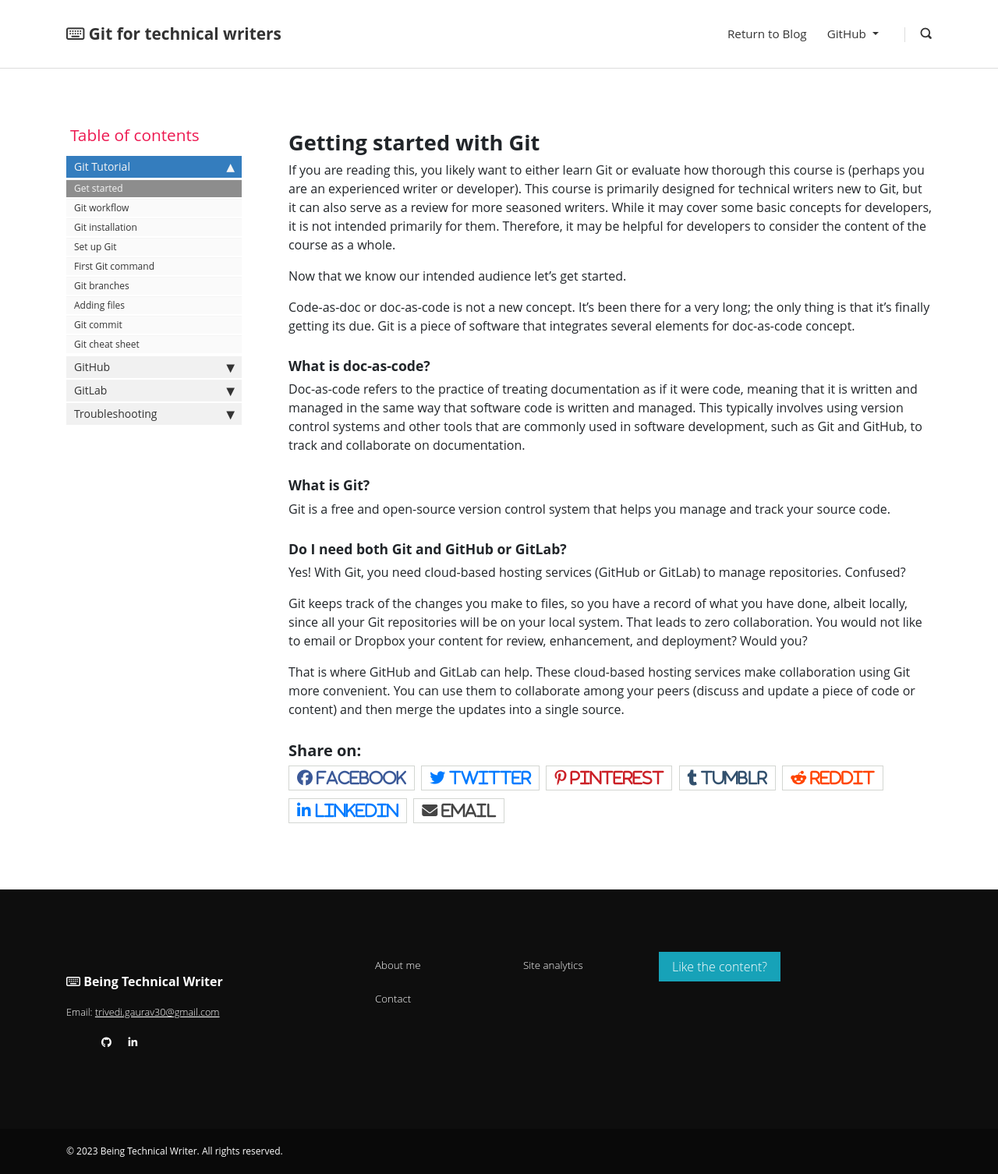
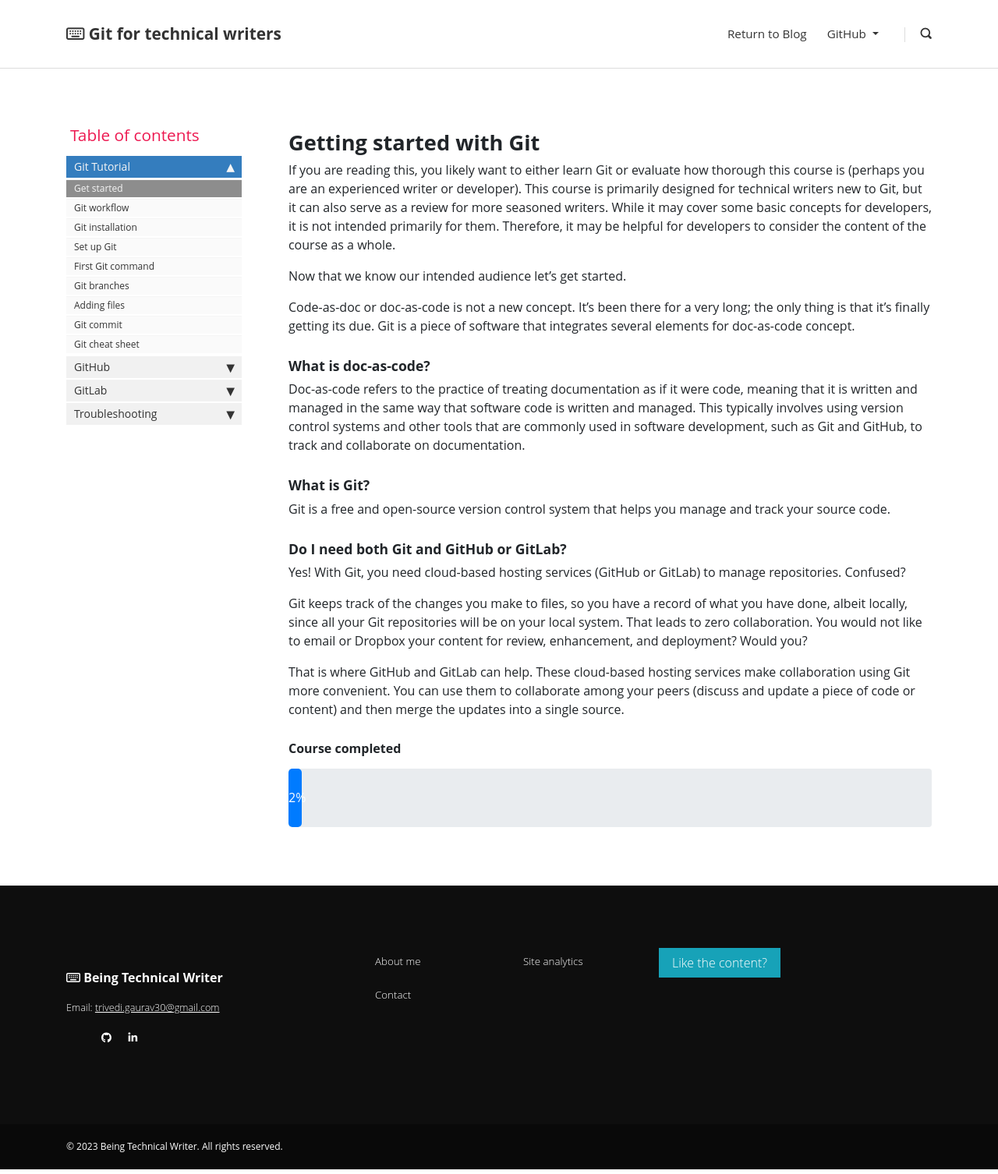
Before and after one commit to gautriv/gitfortechnicalwriters, a Jekyll site: the page built from index.md, in a window 1280 px wide. Shown: the whole page at 78% size. Built offline with Jekyll 4.4.1, drawn with Linux system fonts in a browser that asks for light colours; nearby versions of some CDN libraries; comment, search, counter and statistics services are not loaded.

Commit message:
Updated layout

```diff
--- /dev/null
+++ b/_includes/progress.html
@@ -0,0 +1,6 @@
+<!-- Progress Bar -->
+<div class="progress mt-3">
+    <div class="progress-bar progress-bar-animated" role="progressbar" style="width: {{ page.completed }}%"
+        aria-valuenow="{{ page.completed }}" aria-valuemin="0" aria-valuemax="100">{{ page.completed
+        }}%</div>
+</div>
--- a/_includes/share_bar.html
+++ /dev/null
@@ -1,48 +0,0 @@
-<div id="share-bar">
-
-    <h5>Share on:</h5>
-
-    <div class="share-buttons">
-        <a  href="https://www.facebook.com/sharer/sharer.php?u={{ site.url }}{{ site.baseurl }}{{ page.url }}"
-            onclick="window.open(this.href, 'pop-up', 'left=20,top=20,width=500,height=500,toolbar=1,resizable=0'); return false;"
-            title="Share on Facebook" >
-            <i class="fa fa-facebook-official share-button"> facebook</i>
-        </a>
-
-        <a  href="https://twitter.com/intent/tweet?text={{ page.title }}&url={{ site.url }}{{ site.baseurl }}{{ page.url }}"
-            onclick="window.open(this.href, 'pop-up', 'left=20,top=20,width=500,height=500,toolbar=1,resizable=0'); return false;"
-            title="Share on Twitter" >
-            <i class="fa fa-twitter share-button"> twitter</i>
-        </a>
-
-        <a  href="https://www.pinterest.com/pin/create/button/?url={{ site.url }}{{ site.baseurl }}{{ page.url }}"
-            onclick="window.open(this.href, 'pop-up', 'left=20,top=20,width=900,height=500,toolbar=1,resizable=0'); return false;"
-            title="Share on Pinterest" >
-            <i class="fa fa-pinterest-p share-button"> pinterest</i>
-        </a>
-
-        <a  href="https://www.tumblr.com/share/link?url={{ site.url }}{{ site.baseurl }}{{ page.url }}"
-            onclick="window.open(this.href, 'pop-up', 'left=20,top=20,width=900,height=500,toolbar=1,resizable=0'); return false;"
-            title="Share on Tumblr" >
-            <i class="fa fa-tumblr share-button"> tumblr</i>
-        </a>
-
-        <a  href="http://www.reddit.com/submit?url={{ site.url }}{{ site.baseurl }}{{ page.url }}"
-            onclick="window.open(this.href, 'pop-up', 'left=20,top=20,width=900,height=500,toolbar=1,resizable=0'); return false;"
-            title="Share on Reddit" >
-            <i class="fa fa-reddit-alien share-button"> reddit</i>
-        </a>
-
-        <a  href="https://www.linkedin.com/shareArticle?mini=true&url={{ site.url }}{{ site.baseurl }}{{ page.url }}&title={{ page.title }}&summary={{ page.description }}&source={{ site.title }}"
-            onclick="window.open(this.href, 'pop-up', 'left=20,top=20,width=500,height=500,toolbar=1,resizable=0'); return false;"
-            title="Share on LinkedIn" >
-            <i class="fa fa-linkedin share-button"> linkedin</i>
-        </a>
-
-        <a  href="mailto:?subject={{ page.title }}&amp;body=Check out this site {{ site.url }}{{ site.baseurl }}{{ page.url }}"
-            title="Share via Email" >
-            <i class="fa fa-envelope share-button"> email</i>
-        </a>
-    </div>
-
-</div>
--- a/_layouts/page.html
+++ b/_layouts/page.html
@@ -10,7 +10,8 @@ layout: default
 
     {{content}}
 
-    {% include share_bar.html %}
+    <h6>Course completed</h6>
+    {% include progress.html %}
     {% include disqus.html %}
 
 </div>
--- a/css/custom.css
+++ b/css/custom.css
@@ -186,3 +186,78 @@ button.btn {
   padding-bottom: 50px !important;
   padding-left: 50px !important;
 }
+
+/* Progress Bar */
+
+
+
+
+.progress {
+
+  height: auto;
+
+}
+
+
+
+
+.progress-bar {
+
+  background-color: #007bff;
+
+  color: white;
+
+  font-size: 16px;
+
+  line-height: 75px;
+
+  text-align: center;
+
+  transition: width 0.5s;
+
+  border-radius: 5px;
+
+}
+
+
+
+
+.progress-bar-animated {
+
+  animation: progress-bar-animation 2s;
+
+}
+
+
+
+
+@keyframes progress-bar-animation {
+
+  0% {
+
+    width: 0;
+
+  }
+
+
+
+
+  100% {
+
+    width: {
+
+        {
+
+        page.completed
+      }
+
+    }
+
+
+
+
+    %;
+
+  }
+
+}
--- a/index.md
+++ b/index.md
@@ -5,6 +5,7 @@ tags: [getting_started]
 sidebar: sidebar
 permalink: index.html
 summary: These brief instructions will help you understand what Git is, what is doc-as-code, why technical writers might use it, and how you can quickly get started with Git.
+completed: 2
 ---
 
 If you are reading this, you likely want to either learn Git or evaluate how thorough this course is (perhaps you are an experienced writer or developer). This course is primarily designed for technical writers new to Git, but it can also serve as a review for more seasoned writers. While it may cover some basic concepts for developers, it is not intended primarily for them. Therefore, it may be helpful for developers to consider the content of the course as a whole.
```
Also changed, not shown: pages/mydoc/gitworkflow.md (+1 -0 lines).
